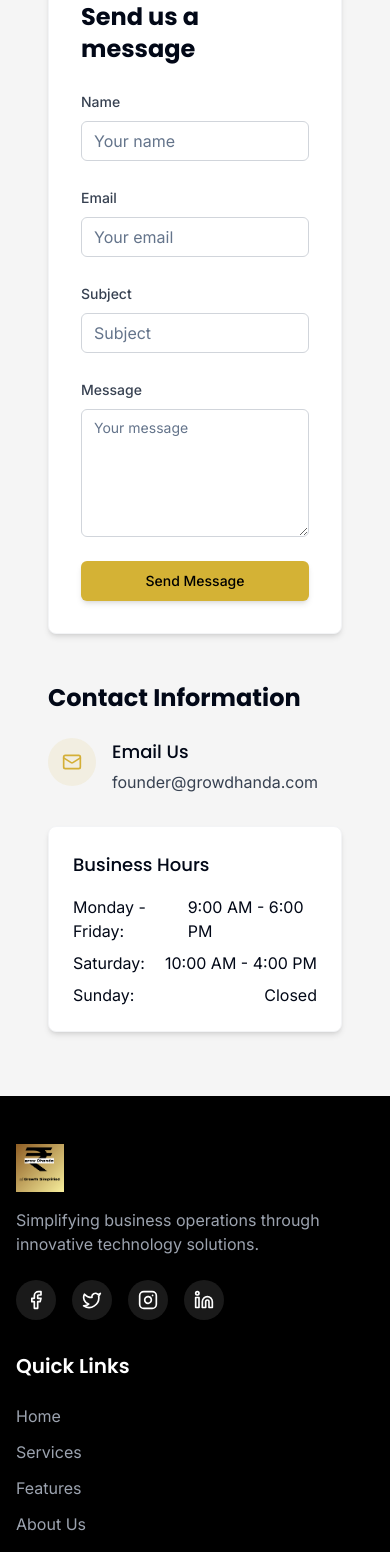
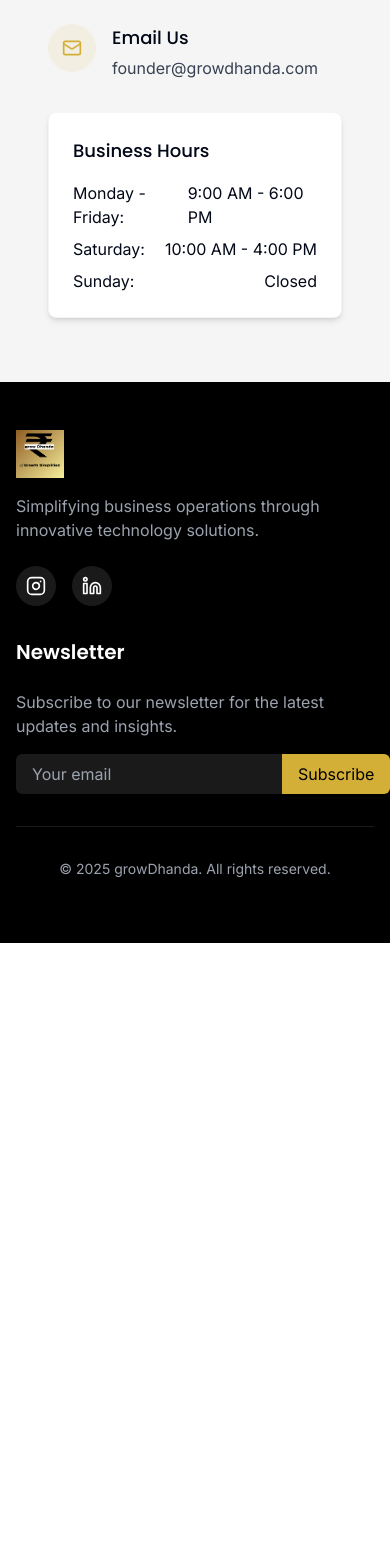
Before and after one commit to shivamsingh-git-codes/GrowDhandha, a React (Vite) app: page / in a window 390 px wide. Shown: the part 6560-8112 px from the top of the page. After the commit the page ends 7503 px from the top, so only its background shows below. Built offline with nearby package versions, Linux system fonts and the light colour scheme.

Commit message:
Committed again

```diff
--- a/src/components/Contact.tsx
+++ b/src/components/Contact.tsx
@@ -1,8 +1,4 @@
-
 import { useEffect, useRef } from 'react';
-import { Button } from '@/components/ui/button';
-import { Input } from '@/components/ui/input';
-import { Textarea } from '@/components/ui/textarea';
 import { Mail } from 'lucide-react';
 
 const Contact = () => {
@@ -41,37 +37,9 @@ const Contact = () => {
           </p>
         </div>
 
-        <div className="grid grid-cols-1 lg:grid-cols-2 gap-12">
-          <div className="bg-white p-8 rounded-lg shadow-md border border-gray-100">
-            <h3 className="text-2xl font-bold mb-6">Send us a message</h3>
-            <form className="space-y-6">
-              <div className="grid grid-cols-1 md:grid-cols-2 gap-6">
-                <div className="space-y-2">
-                  <label htmlFor="name" className="text-sm font-medium text-gray-700">Name</label>
-                  <Input id="name" placeholder="Your name" className="border-gray-300" />
-                </div>
-                <div className="space-y-2">
-                  <label htmlFor="email" className="text-sm font-medium text-gray-700">Email</label>
-                  <Input id="email" type="email" placeholder="Your email" className="border-gray-300" />
-                </div>
-              </div>
-
-              <div className="space-y-2">
-                <label htmlFor="subject" className="text-sm font-medium text-gray-700">Subject</label>
-                <Input id="subject" placeholder="Subject" className="border-gray-300" />
-              </div>
-
-              <div className="space-y-2">
-                <label htmlFor="message" className="text-sm font-medium text-gray-700">Message</label>
-                <Textarea id="message" placeholder="Your message" className="border-gray-300 min-h-32" />
-              </div>
-
-              <Button className="gd-button-primary w-full md:w-auto">Send Message</Button>
-            </form>
-          </div>
-
-          <div className="flex flex-col justify-between">
-            <div className="mb-8">
+        <div className="flex justify-center">
+          <div className="flex flex-col gap-8 max-w-xl w-full">
+            <div>
               <h3 className="text-2xl font-bold mb-6">Contact Information</h3>
               <div className="space-y-6">
                 <div className="flex items-start gap-4">
--- a/src/components/Footer.tsx
+++ b/src/components/Footer.tsx
@@ -16,12 +16,7 @@ const Footer = () => {
               Simplifying business operations through innovative technology solutions.
             </p>
             <div className="flex space-x-4">
-              <a href="#" className="w-10 h-10 bg-white/10 rounded-full flex items-center justify-center hover:bg-growdhanda-gold/80 transition-colors">
-                <Facebook size={20} className="text-white" />
-              </a>
-              <a href="#" className="w-10 h-10 bg-white/10 rounded-full flex items-center justify-center hover:bg-growdhanda-gold/80 transition-colors">
-                <Twitter size={20} className="text-white" />
-              </a>
+
               <a href="#" className="w-10 h-10 bg-white/10 rounded-full flex items-center justify-center hover:bg-growdhanda-gold/80 transition-colors">
                 <Instagram size={20} className="text-white" />
               </a>
@@ -31,27 +26,9 @@ const Footer = () => {
             </div>
           </div>
 
-          <div>
-            <h3 className="text-xl font-semibold mb-6">Quick Links</h3>
-            <ul className="space-y-3">
-              <li><a href="#home" className="text-gray-400 hover:text-growdhanda-gold transition-colors">Home</a></li>
-              <li><a href="#services" className="text-gray-400 hover:text-growdhanda-gold transition-colors">Services</a></li>
-              <li><a href="#features" className="text-gray-400 hover:text-growdhanda-gold transition-colors">Features</a></li>
-              <li><a href="#about" className="text-gray-400 hover:text-growdhanda-gold transition-colors">About Us</a></li>
-              <li><a href="#contact" className="text-gray-400 hover:text-growdhanda-gold transition-colors">Contact</a></li>
-            </ul>
-          </div>
 
-          <div>
-            <h3 className="text-xl font-semibold mb-6">Services</h3>
-            <ul className="space-y-3">
-              <li><a href="#" className="text-gray-400 hover:text-growdhanda-gold transition-colors">Accounting</a></li>
-              <li><a href="#" className="text-gray-400 hover:text-growdhanda-gold transition-colors">HR Management</a></li>
-              <li><a href="#" className="text-gray-400 hover:text-growdhanda-gold transition-colors">Payroll Processing</a></li>
-              <li><a href="#" className="text-gray-400 hover:text-growdhanda-gold transition-colors">Business Intelligence</a></li>
-              <li><a href="#" className="text-gray-400 hover:text-growdhanda-gold transition-colors">Software Demo</a></li>
-            </ul>
-          </div>
+
+
 
           <div>
             <h3 className="text-xl font-semibold mb-6">Newsletter</h3>
@@ -75,11 +52,7 @@ const Footer = () => {
           <p className="text-gray-400 text-sm mb-4 md:mb-0">
             &copy; {new Date().getFullYear()} growDhanda. All rights reserved.
           </p>
-          <div className="flex space-x-6">
-            <a href="#" className="text-gray-400 text-sm hover:text-growdhanda-gold transition-colors">Privacy Policy</a>
-            <a href="#" className="text-gray-400 text-sm hover:text-growdhanda-gold transition-colors">Terms of Service</a>
-            <a href="#" className="text-gray-400 text-sm hover:text-growdhanda-gold transition-colors">Cookie Policy</a>
-          </div>
+
         </div>
       </div>
     </footer>
--- a/src/components/Header.tsx
+++ b/src/components/Header.tsx
@@ -33,10 +33,10 @@ const Header = () => {
           <nav className="hidden md:flex items-center space-x-8">
             <a href="#home" className="font-medium text-gray-800 hover:text-growdhanda-gold transition-colors">Home</a>
             <a href="#services" className="font-medium text-gray-800 hover:text-growdhanda-gold transition-colors">Services</a>
-            <a href="#features" className="font-medium text-gray-800 hover:text-growdhanda-gold transition-colors">Features</a>
+            <a href="#features" className="font-medium text-gray-800 hover:text-growdhanda-gold transition-colors">BMS</a>
             <a href="#about" className="font-medium text-gray-800 hover:text-growdhanda-gold transition-colors">About</a>
             <a href="#contact" className="font-medium text-gray-800 hover:text-growdhanda-gold transition-colors">Contact</a>
-            <Button className="gd-button-primary">Get Started</Button>
+
           </nav>
 
           {/* Mobile Menu Button */}
@@ -58,7 +58,7 @@ const Header = () => {
             <a href="#features" className="font-medium text-gray-800 hover:text-growdhanda-gold transition-colors" onClick={() => setIsMobileMenuOpen(false)}>Features</a>
             <a href="#about" className="font-medium text-gray-800 hover:text-growdhanda-gold transition-colors" onClick={() => setIsMobileMenuOpen(false)}>About</a>
             <a href="#contact" className="font-medium text-gray-800 hover:text-growdhanda-gold transition-colors" onClick={() => setIsMobileMenuOpen(false)}>Contact</a>
-            <Button className="gd-button-primary w-full">Get Started</Button>
+
           </nav>
         </div>
       )}
--- a/src/components/Hero.tsx
+++ b/src/components/Hero.tsx
@@ -96,7 +96,7 @@ const Hero = () => {
               <input type="text" name="name" placeholder="Your Name" className="w-full border p-2 rounded" onChange={handleChange} required />
               <input type="text" name="businessName" placeholder="Business Name" className="w-full border p-2 rounded" onChange={handleChange} required />
               <input type="text" name="industry" placeholder="Industry you operate in" className="w-full border p-2 rounded" onChange={handleChange} required />
-              <textarea name="problems" placeholder="Problems we can solve for you" className="w-full border p-2 rounded" onChange={handleChange} required />
+              <textarea name="problems" placeholder="Value we can add for you" className="w-full border p-2 rounded" onChange={handleChange} required />
               <input type="tel" name="contact" placeholder="Contact Number" className="w-full border p-2 rounded" onChange={handleChange} required />
               <input type="email" name="email" placeholder="Email Id" className="w-full border p-2 rounded" onChange={handleChange} required />
               <Button type="submit" className="w-full gd-button-primary">Submit</Button>
```
